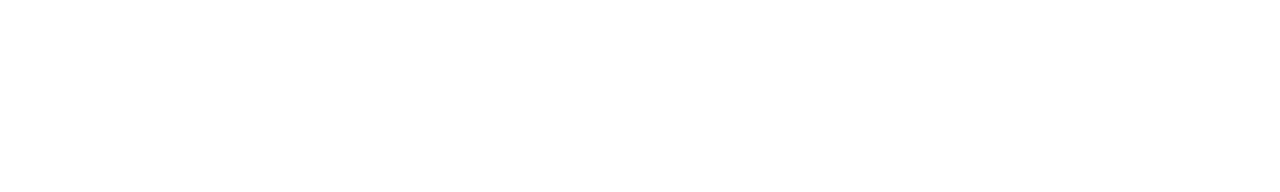
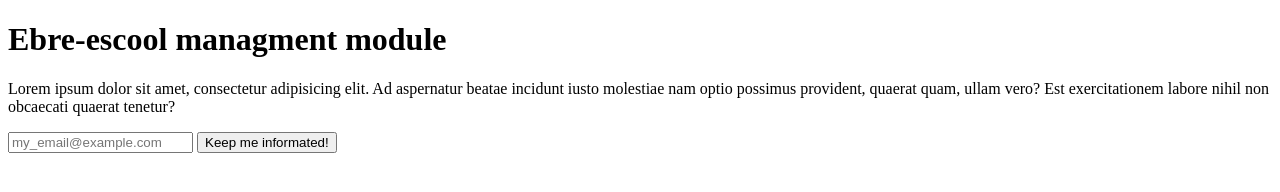
Before and after one commit to pdavila13/LandingPage, a plain HTML site: page index.html in a window 1280 px wide. Drawn offline with Linux system fonts and the light colour scheme.

Commit message:
Form: Keep me informated

```diff
--- a/index.html
+++ b/index.html
@@ -9,5 +9,16 @@
 </head>
 <body>
 
+    <h1>Ebre-escool managment module</h1>
+
+    <p>Lorem ipsum dolor sit amet, consectetur adipisicing elit. Ad aspernatur beatae incidunt iusto molestiae nam optio
+        possimus provident, quaerat quam, ullam vero? Est exercitationem labore nihil non obcaecati quaerat tenetur?</p>
+
+    <!-- Call to action -->
+    <form action="/mailing-list">
+        <input type="email" name="email" placeholder="my_email@example.com">
+
+        <button type="submit">Keep me informated!</button>
+    </form>
 </body>
 </html>
```
